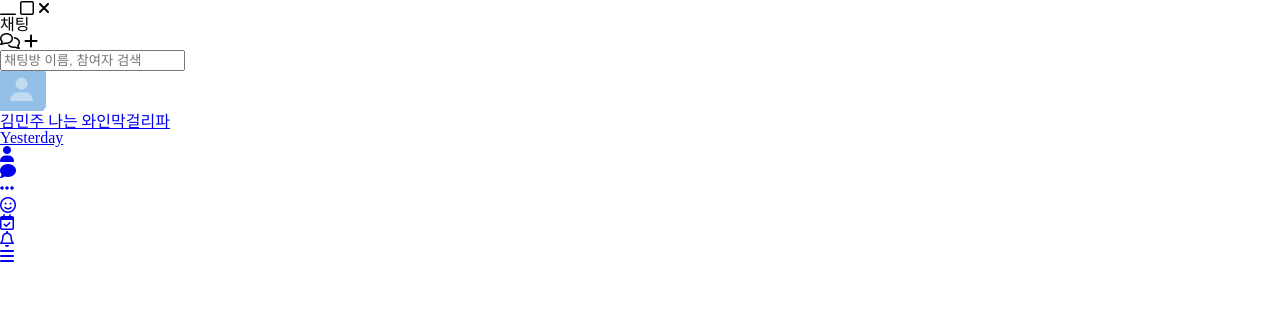
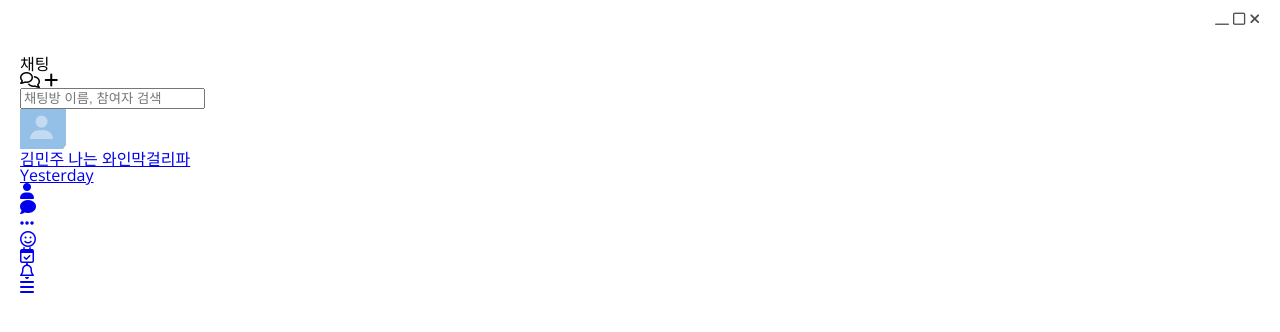
Before and after one commit to mixsung/refresh_kakao_clone, a plain HTML site: page index.html in a window 1280 px wide. Drawn offline with nearby package versions, Linux system fonts and the light colour scheme.

Commit message:
#2.1 Status bar
CSS

```diff
--- /dev/null
+++ b/css/status-bar.css
@@ -0,0 +1,11 @@
+.status-bar{
+    display: flex;
+    /* status bar를 오른쪽으로 정렬 */
+    justify-content: flex-end;
+    margin-bottom: 30px;
+    opacity: 0.7;
+}
+
+.status-bar i{
+    font-size: 14px;
+}
--- a/css/styles.css
+++ b/css/styles.css
@@ -1 +1,13 @@
+@import url('https://fonts.googleapis.com/css2?family=Open+Sans:wght@300;400;600&display=swap');
 @import "reset.css";
+@import "status-bar.css";
+
+
+body{
+    background-color: white;
+    padding: 10px 20px;
+    /* 그냥 검은색 컬러를 쓰는 것은 좋지 않다. 약간 검은색이 좋음 */
+    color: #020202;
+    /* -apple system은 open sans 폰트가 없으면 차례대로 폰트 적용한다는 뜻. */
+    font-family: 'Open Sans', -apple-system, BlinkMacSystemFont, 'Segoe UI', Roboto, Oxygen, Ubuntu, Cantarell, 'Open Sans', 'Helvetica Neue', sans-serif
+}
```
